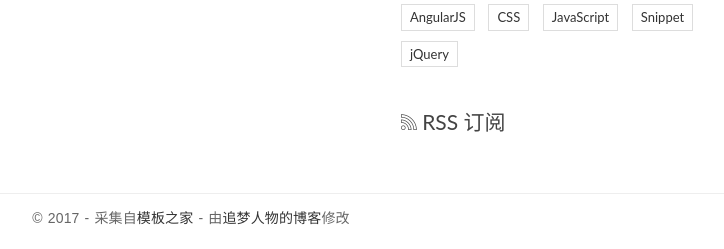
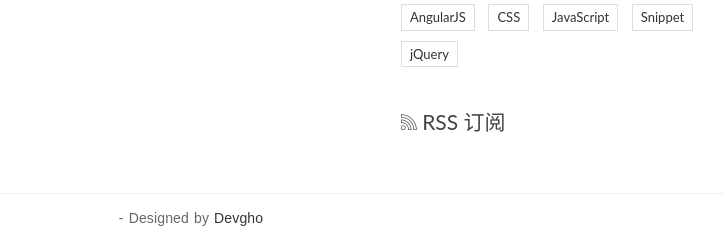
Before and after one commit to devgho/Django-blog, a Django app: page / in a window 1280 px wide. Shown: the part 686-935 px from the top of the page, without its empty margins (449-1173 px from the left). Run offline with Django 3.2, Linux system fonts and the light colour scheme; data that the repository does not hold is empty; some libraries are stand-ins or nearby versions.

Commit message:
modify some tip in templates

```diff
--- a/templates/base.html
+++ b/templates/base.html
@@ -42,9 +42,9 @@
                     <div class="collapse navbar-collapse" id="bs-example-navbar-collapse-1">
                         <ul class="nav navbar-nav navbar-right">
                             <li class="cl-effect-11"><a href="{% url 'blog:index' %}" data-hover="首页">首页</a></li>
-                            <li class="cl-effect-11"><a href="http://devgho.xyz" data-hover="博客">博客</a></li>
-                            <li class="cl-effect-11"><a href="http://devgho.xyz/dblog/page.php?id=7" data-hover="关于">关于</a></li>
-                            <li class="cl-effect-11"><a href="http://devgho.xyz/dblog/page.php?id=7" data-hover="联系">联系</a></li>
+                            <li class="cl-effect-11"><a href="https://devgho.github.io" data-hover="博客">博客</a></li>
+                            <li class="cl-effect-11"><a href="javascript:alert('a man has soul')" data-hover="关于">关于</a></li>
+                            <li class="cl-effect-11"><a href="https://github.com/devgho" data-hover="联系">联系</a></li>
                         </ul>
                     </div><!-- /.navbar-collapse -->
                 </nav>
@@ -62,7 +62,7 @@
     </header>
 </div>
 <div class="copyrights">Collect from <a href="http://www.cssmoban.com/">网页模板</a></div>
-<div class="copyrights">Modified by <a href="http://zmrenwu.com/">追梦人物的博客</a></div>
+<div class="copyrights">Modified by <a href="https://devgho.github.io/">Devgho</a></div>
 
 <div class="content-body">
     <div class="container">
@@ -159,9 +159,8 @@
     <div class="container">
         <div class="row">
             <div class="col-md-12">
-                <p class="copyright">&copy 2017 - 采集自<a href="http://www.cssmoban.com/"
-                                                        target="_blank" title="模板之家">模板之家</a>
-                    - 由<a href="http://zmrenwu.com/" title="网页模板" target="_blank">追梦人物的博客</a>修改
+                <p class="copyright">
+                    - Designed by<a href="https://devgho.github.io" title="blog" target="_blank"> Devgho</a>
                 </p>
             </div>
         </div>
@@ -174,9 +173,9 @@
     <nav>
         <ul>
             <li><a href="{% url 'blog:index' %}">首页</a></li>
-            <li><a href="http://devgho.xyz">博客</a></li>
-            <li><a href="http://devgho.xyz/dblog/page.php?id=7">关于</a></li>
-            <li><a href="http://devgho.xyz/dblog/page.php?id=7">联系</a></li>
+            <li><a href="https://devgho.github.io">博客</a></li>
+            <li><a href="javascript:alert('a man has soul')">关于</a></li>
+            <li><a href="https://github.com/devgho">联系</a></li>
         </ul>
     </nav>
 </div>
```
Also changed, not shown: README.md.
